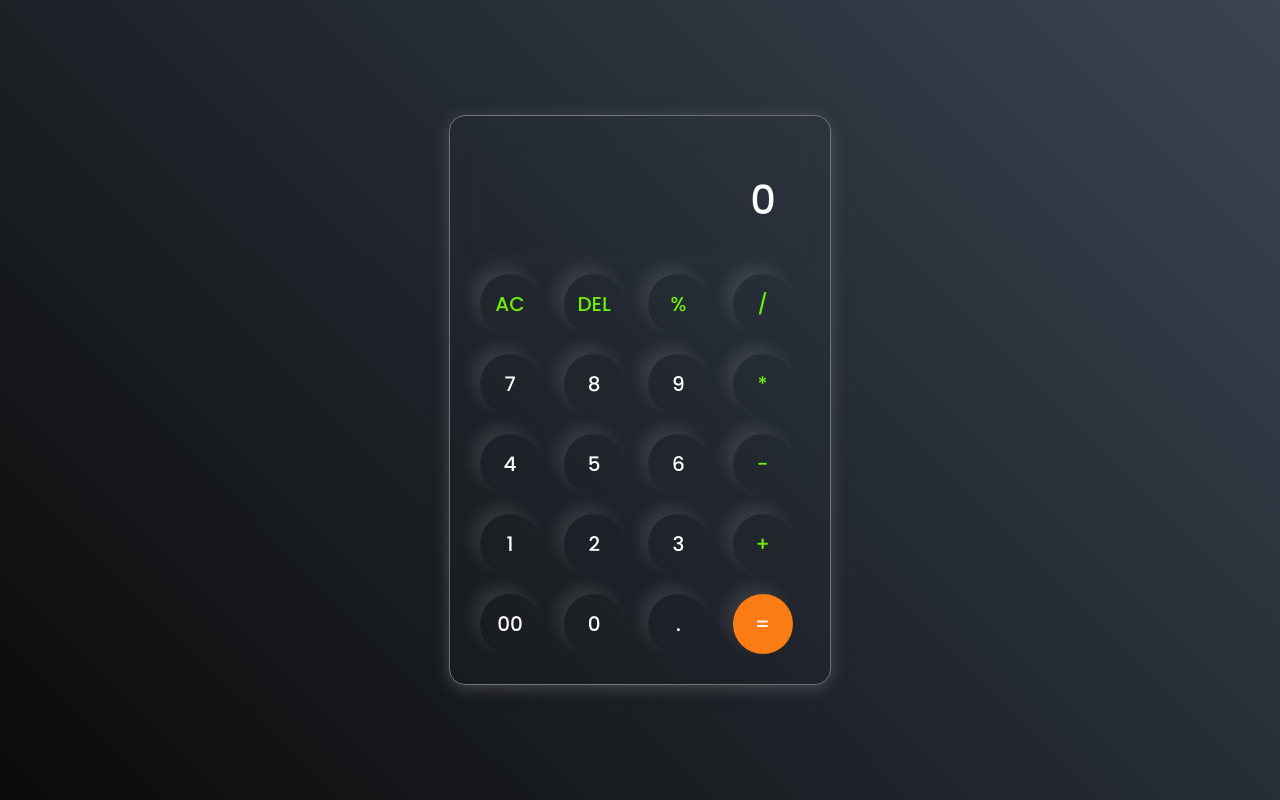
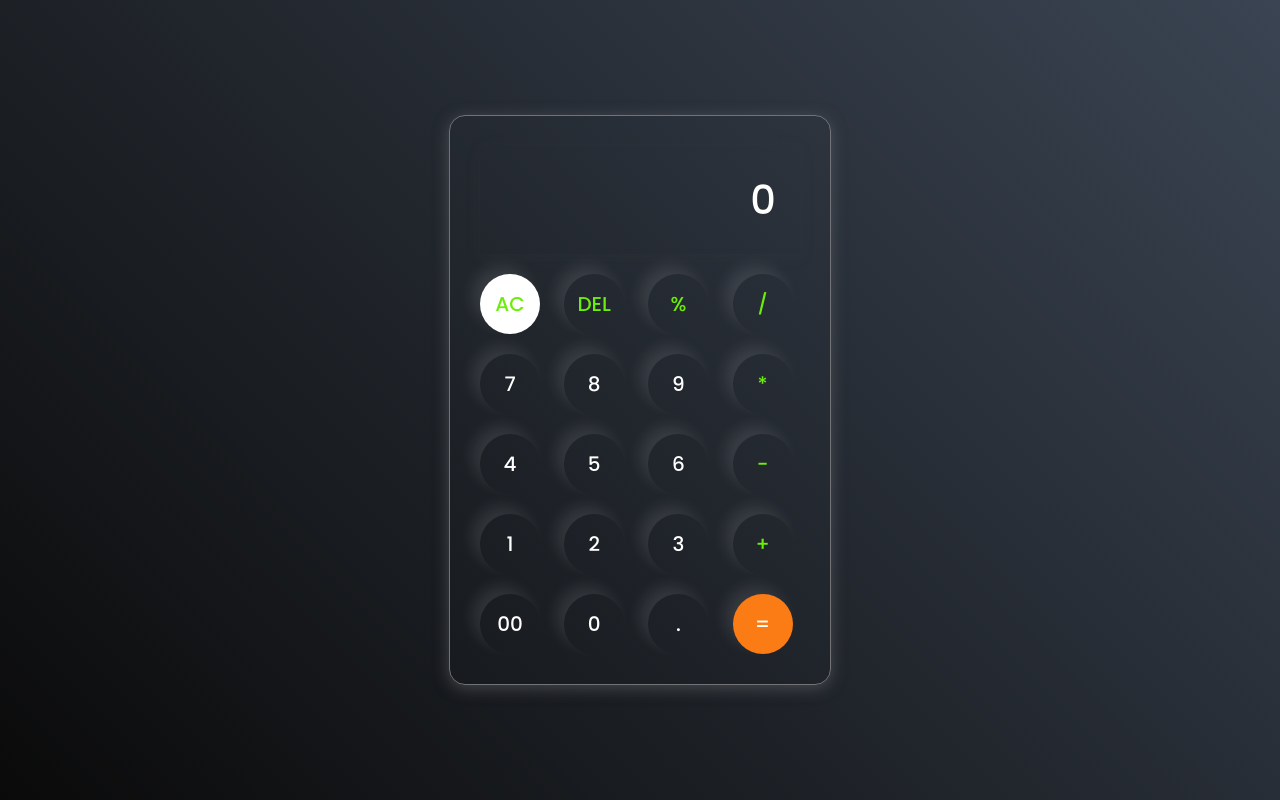
Before and after one commit to MoBanju/web-calculator, a plain HTML site: page index.html in a window 1280 px wide. In both pictures the pointer is over the button "AC". Drawn offline with Linux system fonts and the light colour scheme.

Commit message:
Added some hover effects

```diff
--- a/style.css
+++ b/style.css
@@ -54,10 +54,25 @@ button {
     box-shadow: -8px -8px 15px rgba(255, 255, 255, 0.1);
 }
 
+button:hover {
+    background-color: #ffffff;
+    color: #3a4452;
+}
+
 .equalBtn {
     background-color: #fb7c14;
+}
+
+.equalBtn:hover {
+    background-color: #ffffff;
+    color: #fb7c14;
 }
 
 .operator {
     color: #6dee0a;
 }
+
+.operator:hover {
+    background-color: #ffffff;
+    color: #6dee0a;
+}
```
